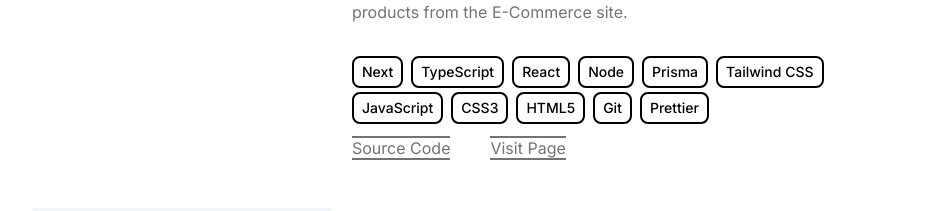
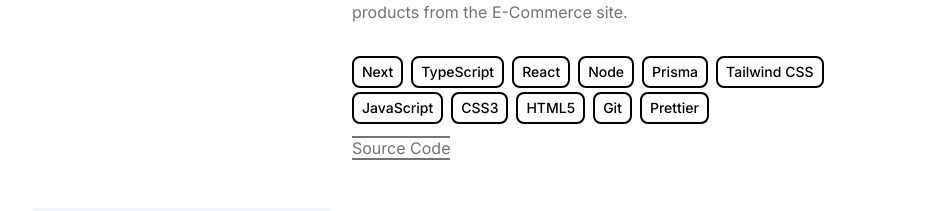
Before and after one commit to nickldimartino/portfolio, a React (Vite) app: page / in a window 1280 px wide. Shown: the part 4322-4533 px from the top of the page, without its empty margins (160-1110 px from the left). Built offline with nearby package versions, Linux system fonts and the light colour scheme.

Commit message:
Project Button Update

```diff
--- a/src/components/Projects.jsx
+++ b/src/components/Projects.jsx
@@ -50,7 +50,8 @@
                   Source Code
                 </a>
                 {project.title !== "Py-Pac-Poe" &&
-                project.title !== "TriFit" ? (
+                project.title !== "TriFit" &&
+                project.title !== "TriFit E-Commerce" ? (
                   <a
                     href={project.website}
                     target="_blank"
```
